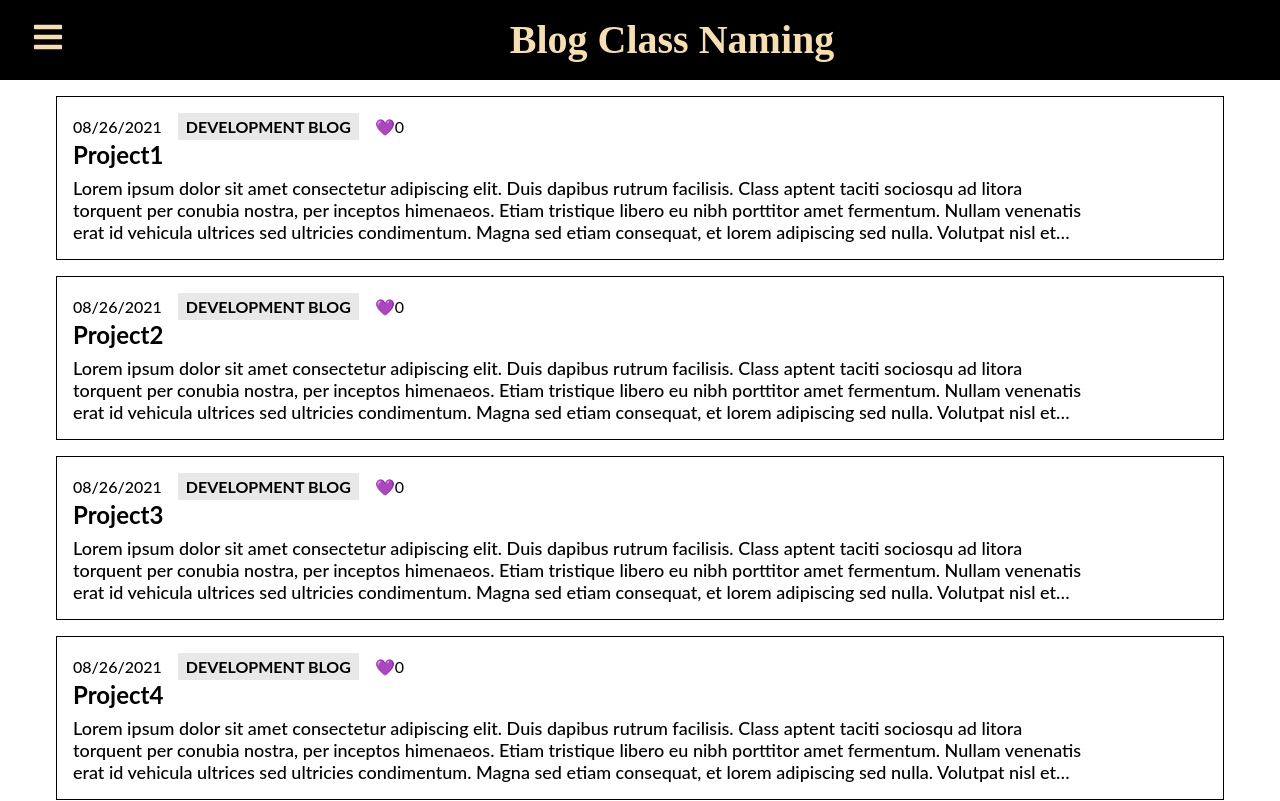
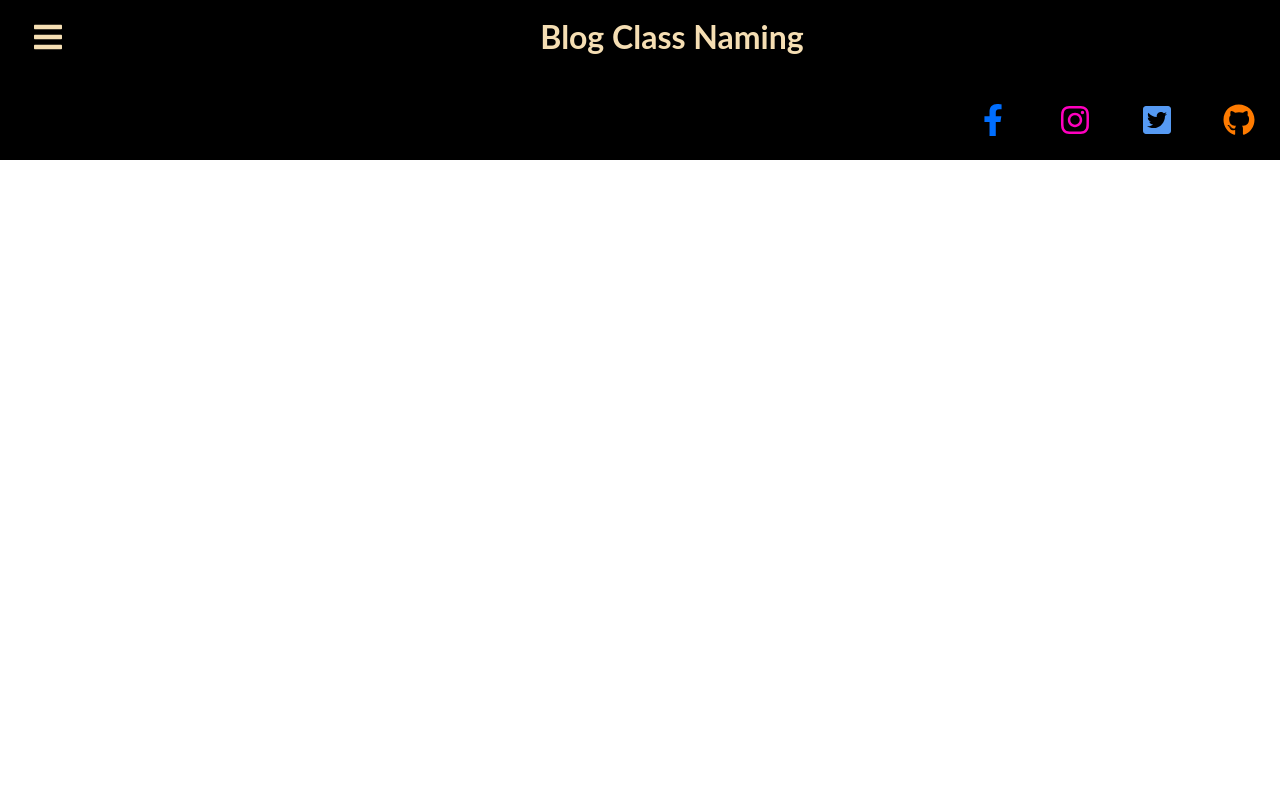
Before and after one commit to sinde530/crong, a React (Create React App) app: page / in a window 1280 px wide. Shown: the top 801 px of the page. Built offline with nearby package versions, Linux system fonts and the light colour scheme.

Commit message:
클릭이 왜 안대?..

```diff
--- a/src/App.js
+++ b/src/App.js
@@ -16,11 +16,10 @@ function App() {
     <div className="App">
       <Header />
       <Switch>
-      <Route path ='/' exact component={Home}/>
+      <Route path ='/Home' exact component={Home}/>
       <Route path ='/reports' component={Reports}/>
       <Route path ='/products' component={Products}/>
       </Switch>
-      {/* <Main /> */}
       <Footer />
     </div>
     </BrowserRouter>
--- a/src/Components/Header.js
+++ b/src/Components/Header.js
@@ -18,7 +18,7 @@ function Header() {
                     <Link to="#" className="menu-bars">
                         <FaIcons.FaBars onClick={showSidebar} />
                     </Link>
-                <h1 className="header-nm">Blog Class Naming</h1>
+                    <Link to="/home" className="header-nm"><h1 >Blog Class Naming</h1></Link>
                 </div>
                 <nav className={sidebar ? 'nav-menu active' : 'nav-menu'}>
                     <ul className='nav-menu-items' onClick={showSidebar}>
--- a/src/Components/SidebarData.js
+++ b/src/Components/SidebarData.js
@@ -6,7 +6,7 @@ import * as IoIcons from 'react-icons/io';
 export const SidebarData =  [
     {
         title: 'Home',
-        path: '/',
+        path: '/home',
         icon: <AiIcons.AiFillHome />,
         cName: 'nav-text'
     },
--- a/src/Styles/header.css
+++ b/src/Styles/header.css
@@ -206,7 +206,15 @@ span {
     position: relative;
     flex-direction: column;
     font-family: 'Cute Font', cursive;
-    font-size: 2.5rem;
+    font-size: 1rem;
     color: wheat;
     margin: 0 auto;
+    text-decoration: none;
+    bottom: 3px;
 }
+
+@media screen and (max-width:380px) {
+  .header-nm{
+    font-size: 0.8rem;
+  }
+}
```
